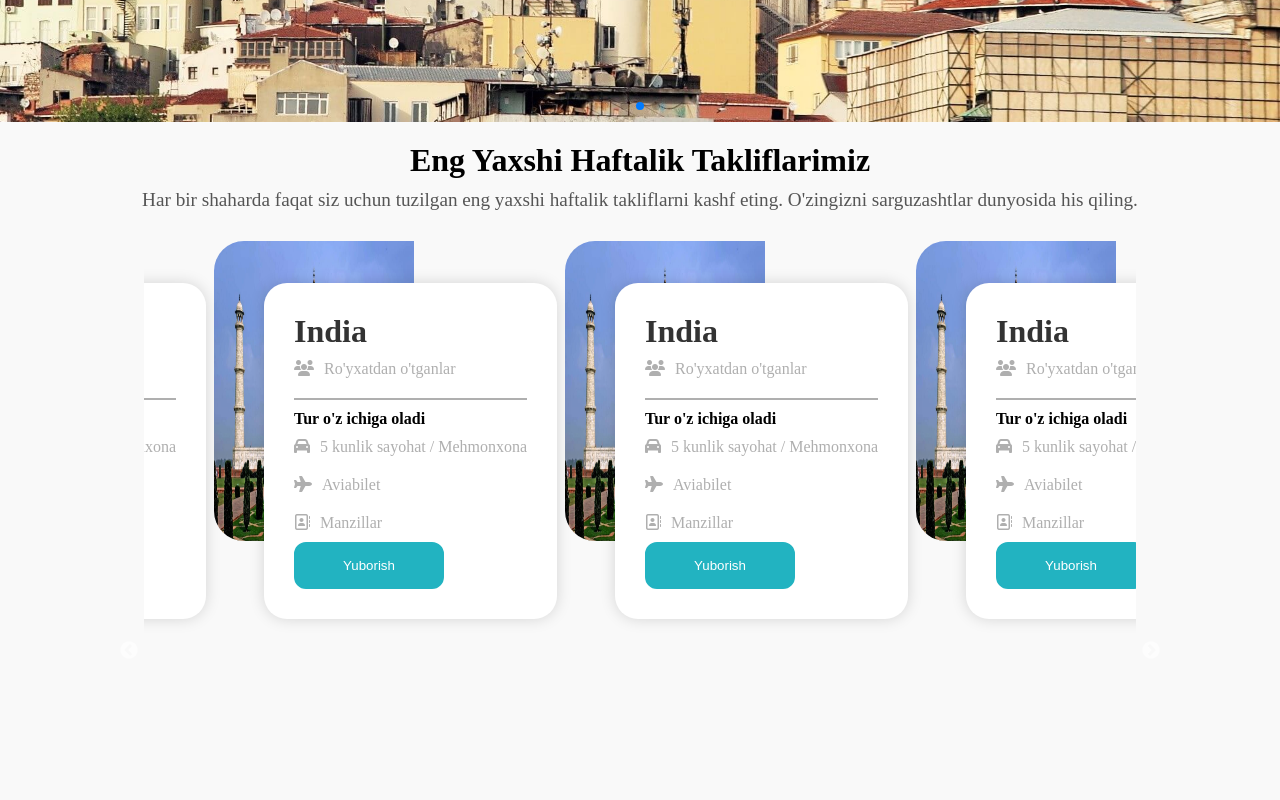
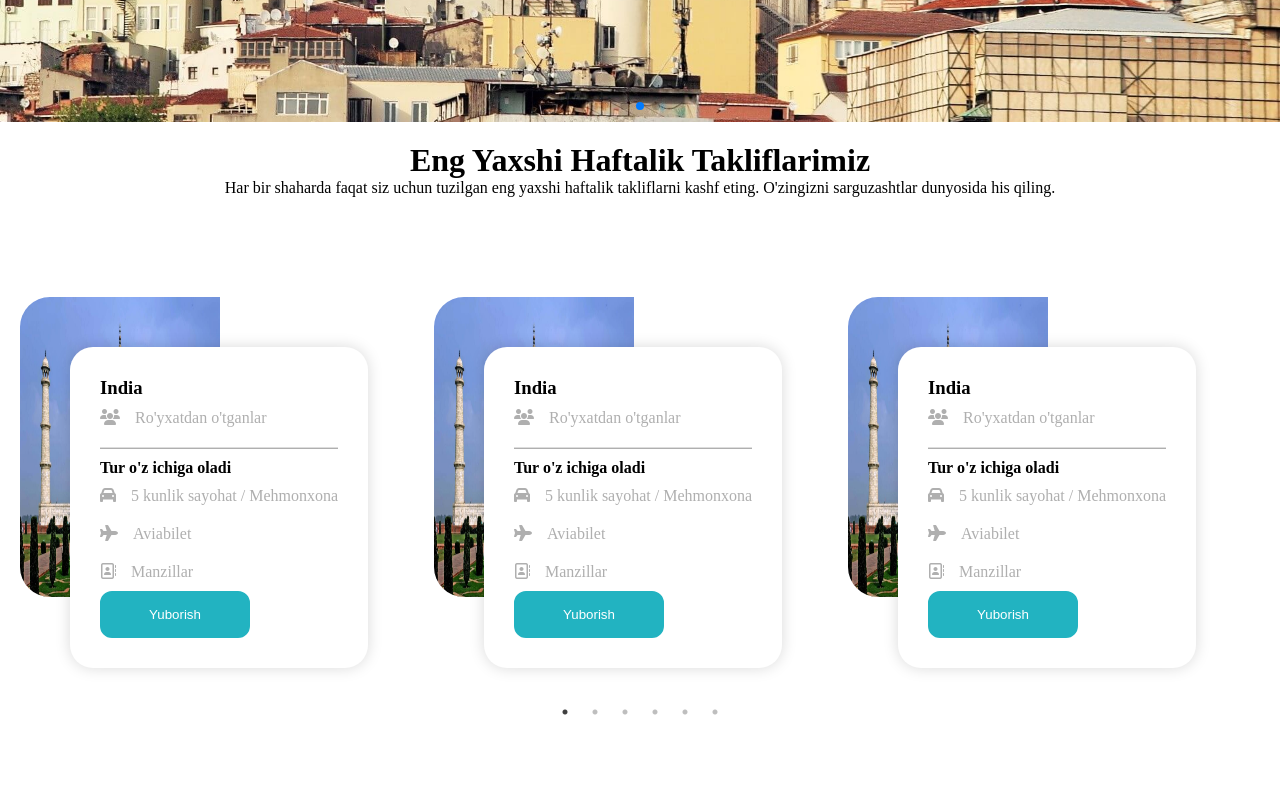
Before and after one commit to Sunnat0401/zamonuz, a React (Vite) app: page / in a window 1280 px wide. Shown: the part 660-1460 px from the top of the page. After the commit the page ends 1382 px from the top, so only its background shows below. Built offline with nearby package versions, Linux system fonts and the light colour scheme.

Commit message:
slide fixed

```diff
--- a/src/Pages/Offers/Offers.css
+++ b/src/Pages/Offers/Offers.css
@@ -1,60 +1,28 @@
 .offers {
   padding: 20px;
-    background-color: #f9f9f9;
 }
-
+.offer-slider{
+  /* padding: 100px 0; */
+}
 .container {
   text-align: center;
   margin-bottom: 20px;
 }
-
-  .offers-title {
-    font-size: 2em;
-    margin-bottom: 10px;
+.slider-border {
+  border-top: 1px solid #ddd;
+  margin: 20px 0;
 }
 
-  .offers-text {
-    font-size: 1.2em;
-    margin-bottom: 20px;
-    color: #555;
+.fa-solid,
+.fa-regular {
+  margin-right: 5px;
 }
 
-  .slick-slider {
-    margin: 0 auto;
-    width: 80%;
-  }
-
-  .slick-slide {
-    display: flex;
-    justify-content: center;
-    align-items: center;
-    height: 400px;
-    border-radius: 10px;
-    margin: 10px;
-  }
-
-  .slick-dots li button:before {
-    color: #007bff;
-  }
-
-  .slick-prev, .slick-next {
-    color: #007bff;
-    z-index: 1;
-  }
-
-  .slick-prev:hover, .slick-next:hover {
-    color: #0056b3;
-  }
-
-  .offer-slide h3 {
-    font-size: 2em;
-    color: #333;
-  }
   /* card css */
   .slider-card{
     display: flex;
     align-items: center;
-
+ height: 500px;
   }
   .slider-card .slider-img{
     position: relative;
--- a/src/Pages/Offers/Offers.jsx
+++ b/src/Pages/Offers/Offers.jsx
@@ -20,7 +20,7 @@ const Offers = () => {
         <h1 className="offers-title">Eng Yaxshi Haftalik Takliflarimiz</h1>
         <p className="offers-text">Har bir shaharda faqat siz uchun tuzilgan eng yaxshi haftalik takliflarni kashf eting. O'zingizni sarguzashtlar dunyosida his qiling.</p>
       </div>
-      <Slider {...settings}>
+      <Slider {...settings} className="offer-slider">
         <div className="offer-slide">
           <div className="slider-card">
             <img src={India} alt="india"  className="slider-img"/>
```
Lines whose indentation alone changed are shown as unchanged.
